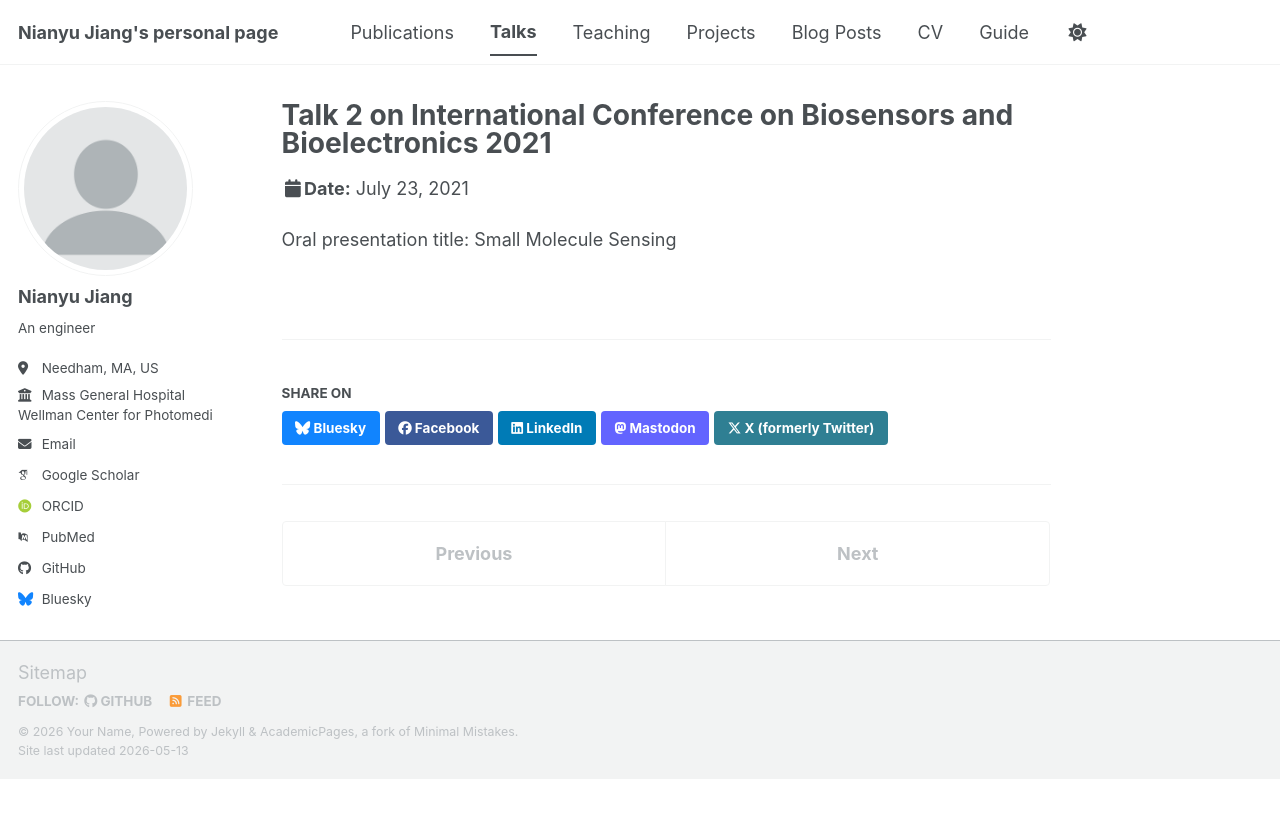
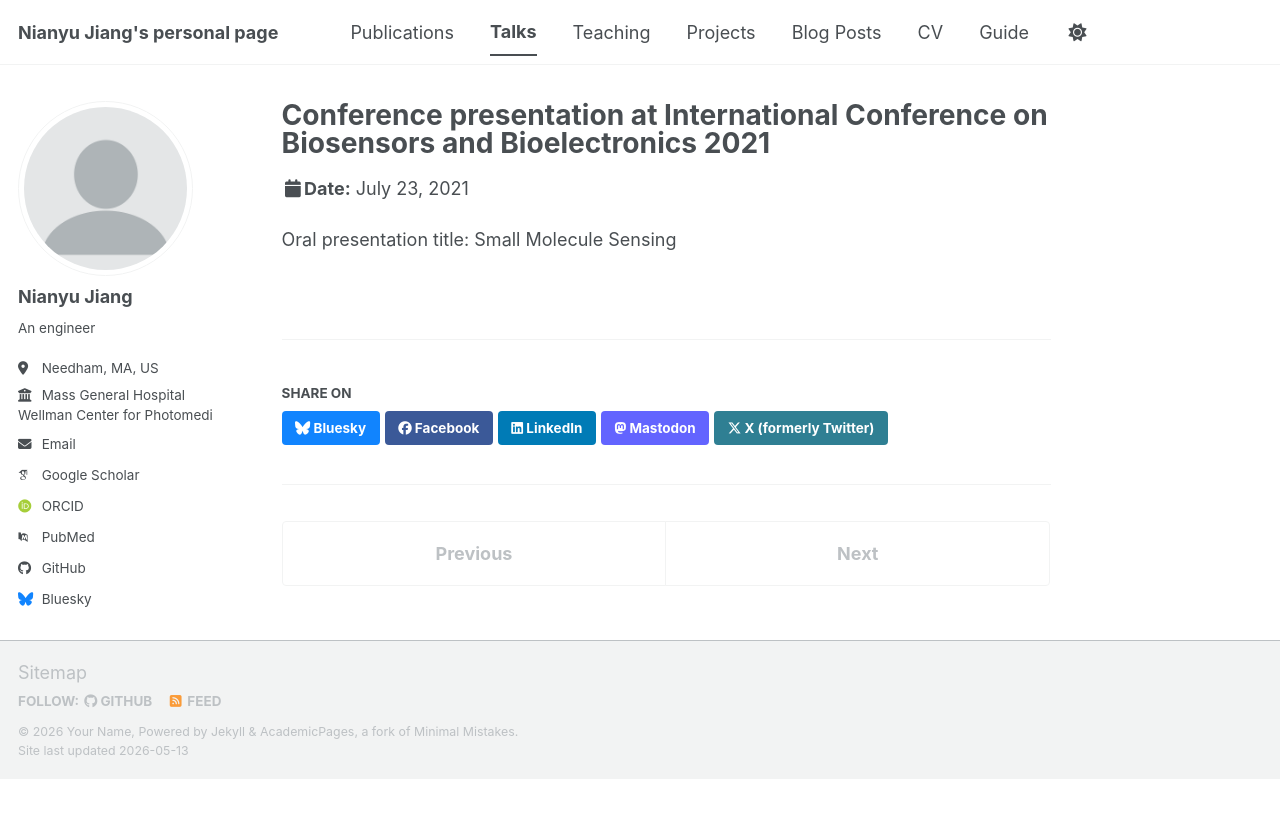
Before and after one commit to NianyuJiang/NianyuJiang.github.io, a Jekyll site: the page built from _talks/2014-02-01-talk-2.md, in a window 1280 px wide. Shown: the top 818 px of the page. Built offline with Jekyll 4.4.1, drawn with Linux system fonts in a browser that asks for light colours; some web fonts are replaced; a script bundle is joined from its source files by our own code; library files that are not in the unit come from our copies.

Commit message:
Update 2014-02-01-talk-2.md

```diff
--- a/_talks/2014-02-01-talk-2.md
+++ b/_talks/2014-02-01-talk-2.md
@@ -1,6 +1,6 @@
 ---
-title: "Talk 2 on International Conference on Biosensors and Bioelectronics 2021"
-collection: talks
+title: "Conference presentation at International Conference on Biosensors and Bioelectronics 2021"
+collection: oral presentation
 type: "Talk"
 permalink: /talks/2021-07-23-talk-2
 venue: "Singapore City"
```
